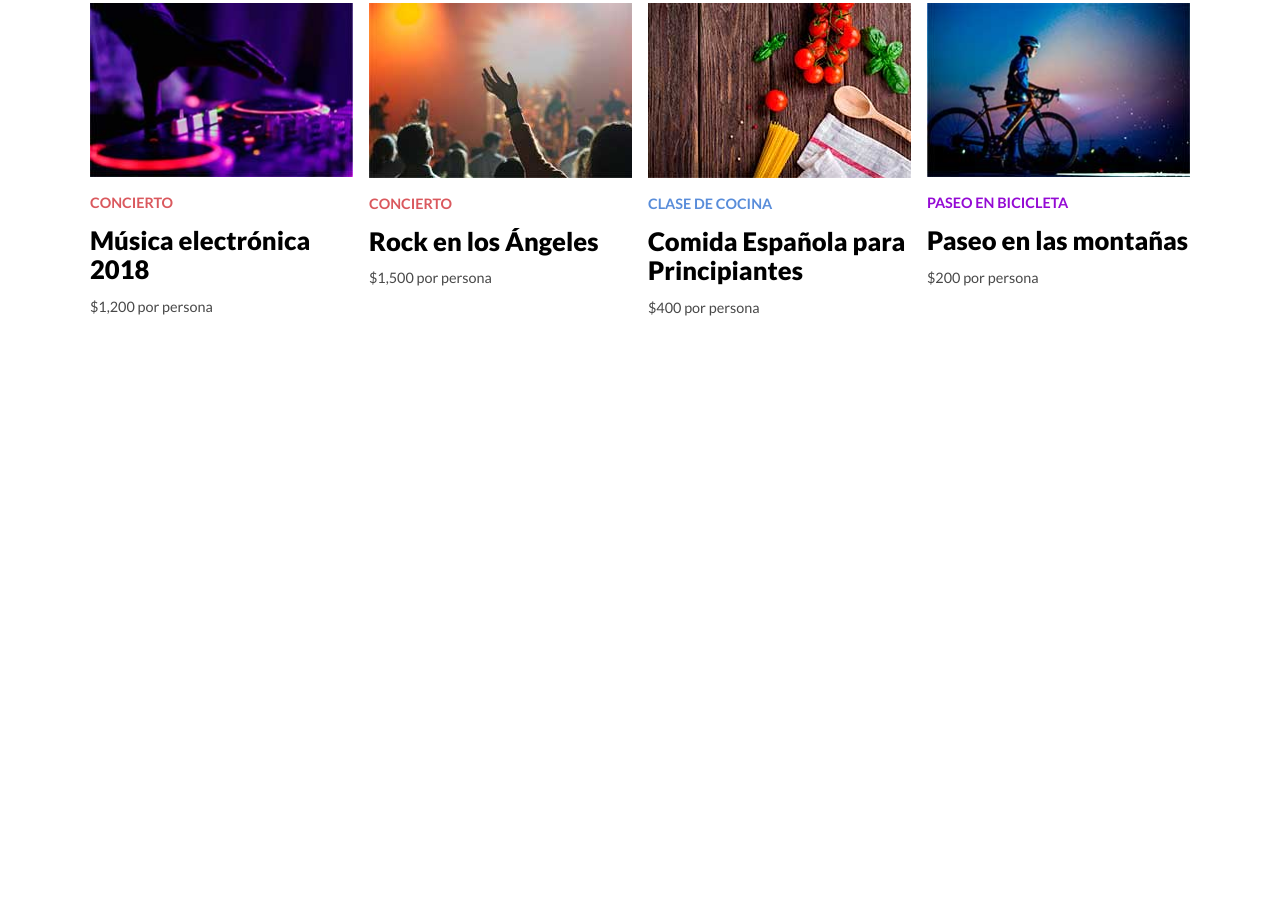
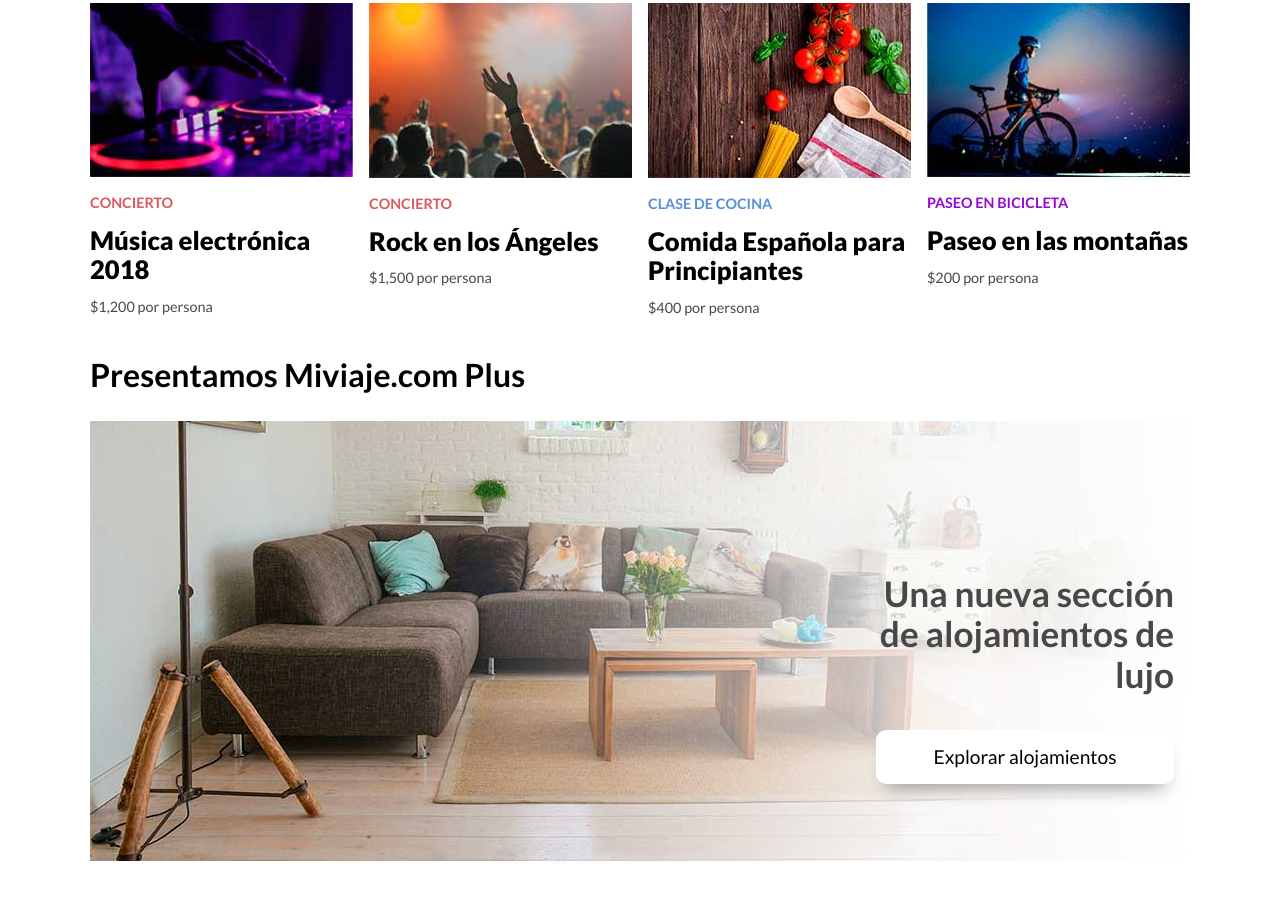
Before and after one commit to FerGuevaraM95/airbnb, a plain HTML site: page index.html in a window 1280 px wide. Shown: the part 887-1788 px from the top of the page. Before the commit the page ends 1218 px from the top, so only its background shows below. Drawn offline with nearby package versions, Linux system fonts and the light colour scheme.

Commit message:
Add plus section

```diff
--- a/css/styles.css
+++ b/css/styles.css
@@ -128,6 +128,25 @@ form input[type="submit"] {
     cursor: pointer;
 }
 
+.button {
+    display: block;
+    padding: 1rem;
+    border-radius: 10px;
+    font-size: 1.2rem;
+    font-weight: 400;
+    text-decoration: none;
+    text-align: center;
+    background-color: var(--white);
+    color: var(--black);
+    box-shadow: 0px 13px 19px -10px rgba(0, 0, 0, .4);
+    transition: all .3s ease-in-out;
+}
+
+.button:hover {
+    background-color: var(--primary);
+    color: var(--white);
+}
+
 
 /** MAIN CONTENT **/
 
@@ -157,3 +176,42 @@ form input[type="submit"] {
     font-size: .9rem;
     color: var(--dark);
 }
+
+
+/** PLUS **/
+
+.plus {
+    height: 30rem;
+    grid-template-columns: unset;
+    background-image: url(../img/hospedaje-pro.jpg);
+    background-repeat: no-repeat;
+}
+
+@media (min-width: 768px) {
+    .plus {
+        grid-template-columns: auto 30%;
+    }
+    .plus .info {
+        grid-column: 2 / 3;
+    }
+}
+
+.plus .info {
+    display: flex;
+    flex-direction: column;
+    justify-content: center;
+    padding: 1rem;
+}
+
+.plus .info h3 {
+    font-size: 2.2rem;
+    text-align: center;
+    color: var(--white);
+}
+
+@media (min-width: 768px) {
+    .plus .info h3 {
+        text-align: right;
+        color: var(--dark);
+    }
+}
--- a/index.html
+++ b/index.html
@@ -44,7 +44,7 @@
 
     <!-- CARDS CONTAINER -->
     <main class="content container">
-        <section class="to-do">
+        <section class="module">
             <h2>Que hacer</h2>
             <div class="cards-container">
                 <!-- CARD 1 -->
@@ -85,7 +85,19 @@
                 </div>
             </div>
         </section>
+
+        <!-- PLUS -->
+        <section class="module">
+            <h2>Presentamos Miviaje.com Plus</h2>
+            <div class="cards-container plus">
+                <div class="info">
+                    <h3>Una nueva sección de alojamientos de lujo</h3>
+                    <a class="button" href="#">Explorar alojamientos</a>
+                </div>
+            </div>
+        </section>
     </main>
+
 
     <!-- SCRIPTS -->
     <script src="js/scripts.js"></script>
```
